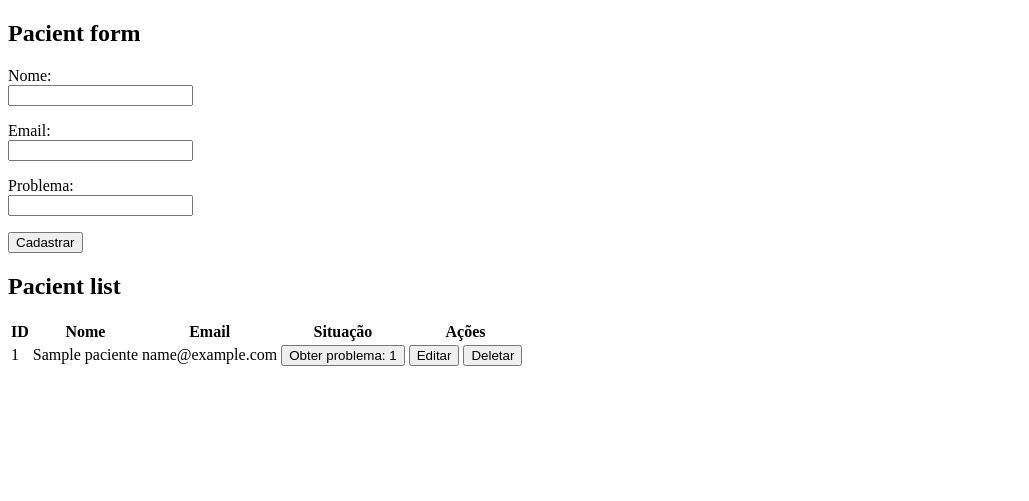
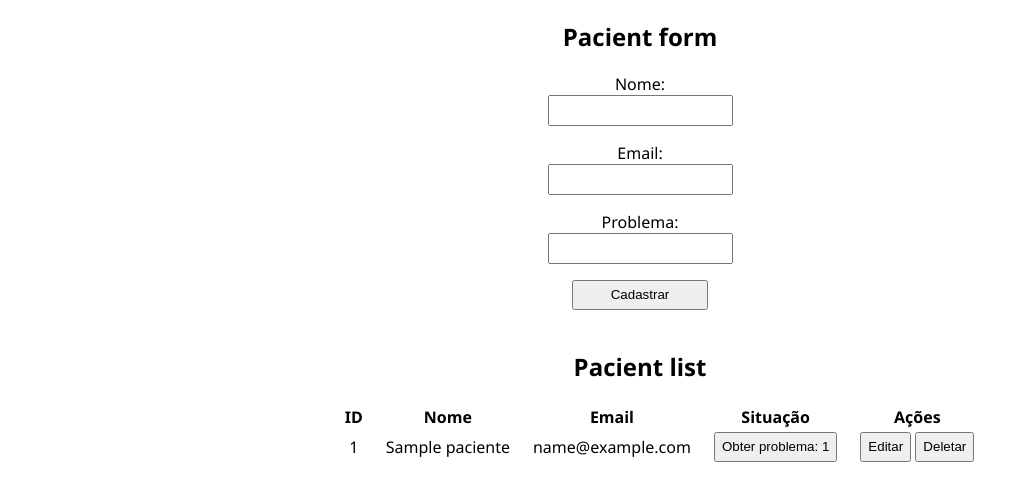
Before and after one commit to NuneszG/Hospital-Management-of-patients, a Flask app: page / in a window 1280 px wide. Shown: the top 501 px of the page, without its empty margins (0-1029 px from the left). Run offline with Flask 3, Linux system fonts and the light colour scheme; tables that the repository leaves empty hold one stand-in row (values such as "Sample post").

Commit message:
updated the frontend configuration

```diff
--- /dev/null
+++ b/static/main.css
@@ -0,0 +1,24 @@
+body {
+    font-family: 'Segoe UI', Tahoma, Geneva, Verdana, sans-serif;
+
+    text-align: center;
+}
+div {
+    margin-bottom: 40px;
+}
+label {
+    text-align: center;
+}
+table, th, td {
+    margin: auto;
+    padding-left: 20px;
+}
+input {
+    height: 25px;
+}
+#submit {
+    width: 10.7vw;
+}
+button {
+    height: 30px;
+}
--- a/templates/form.html
+++ b/templates/form.html
@@ -33,7 +33,7 @@
         <label for="problem">Problema: </label> <br>
         <input type="text" name="problem" id="problem"{% if pacientes %}value="{{ pacientes.problem }}"{% endif %}>
     </p>
-    <button type="submit">
+    <button type="submit" id="submit">
         {% if pacientes %} Salvar {% else %} Cadastrar {% endif %}
     </button>
 </form>
--- a/templates/index.html
+++ b/templates/index.html
@@ -4,6 +4,7 @@
     <meta charset="UTF-8">
     <meta name="viewport" content="width=device-width, initial-scale=1.0">
     <title>Crud Hospitalar | NU</title>
+    <link rel="stylesheet" href="../static/main.css">
 </head>
 <body>
     <h2>Pacient form</h2>
```
Also changed, not shown: package-lock.json.
